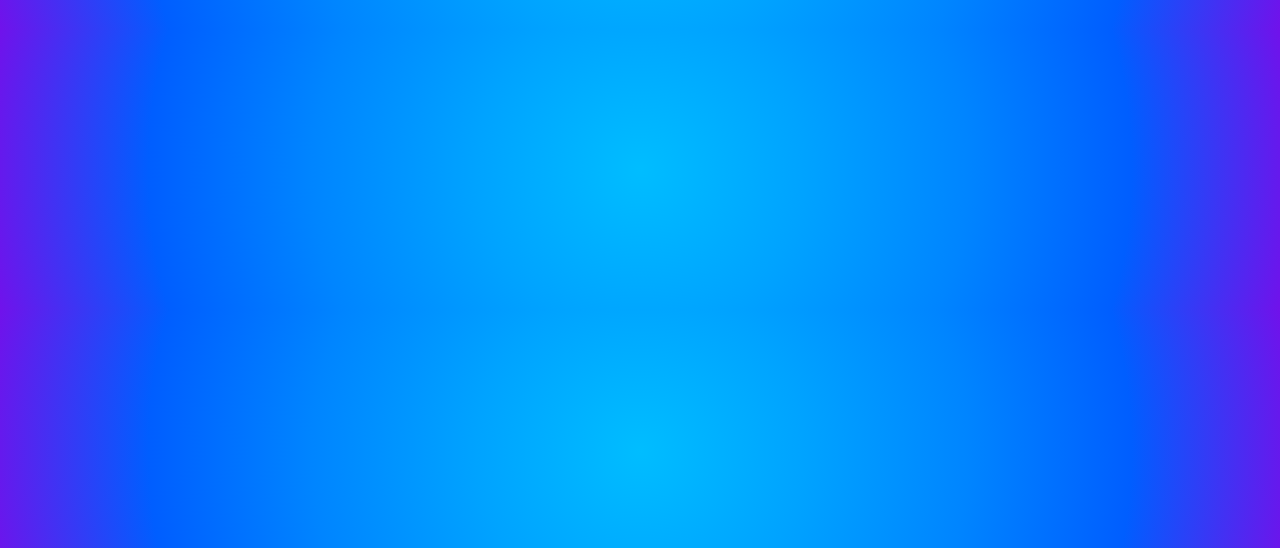
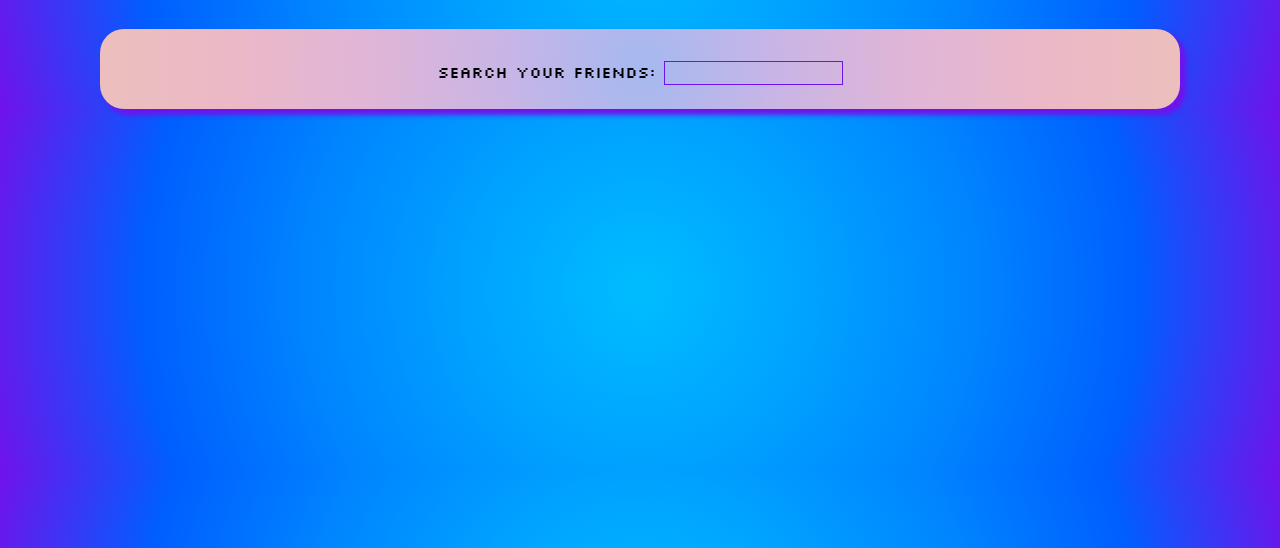
Before and after one commit to AndreaMargutti/github-friends, a website built with Vite: page index.html in a window 1280 px wide. Shown: the part 252-800 px from the top of the page. Built offline with nearby package versions, Linux system fonts and the light colour scheme.

Commit message:
add input section

```diff
--- a/index.html
+++ b/index.html
@@ -27,7 +27,12 @@
       <h1 class="pt-2">Search Your Friend in <strong id="github-name">GitHub</strong></h1>
     </figure>
 
+    <!-- Input Section  -->
 
+    <section id="search-box" class="text-center pt-2">
+      <label for="saerch-bar">Search your friends:</label>
+      <input id="search-bar" type="text">
+    </section>
   </div>
 
   <script src="./src/main.js"></script>
--- a/src/style.css
+++ b/src/style.css
@@ -31,3 +31,18 @@ body {
 .mb-2 {
     margin-bottom: 2rem;
 }
+
+/* # Input Section */
+
+#search-box {
+    height: 5rem;
+    background-image: radial-gradient(circle, #a4b9f0, #c8b5e6, #e0b5d7, #ebb8c7, #ecbfbd);
+    border-radius: 24px;
+    box-shadow: 5px 5px 5px 1px #7012eb;
+}
+
+#search-bar {
+    height: 1.5rem;
+    border: 1px solid #7012eb;
+    background-color: transparent;
+}
```
